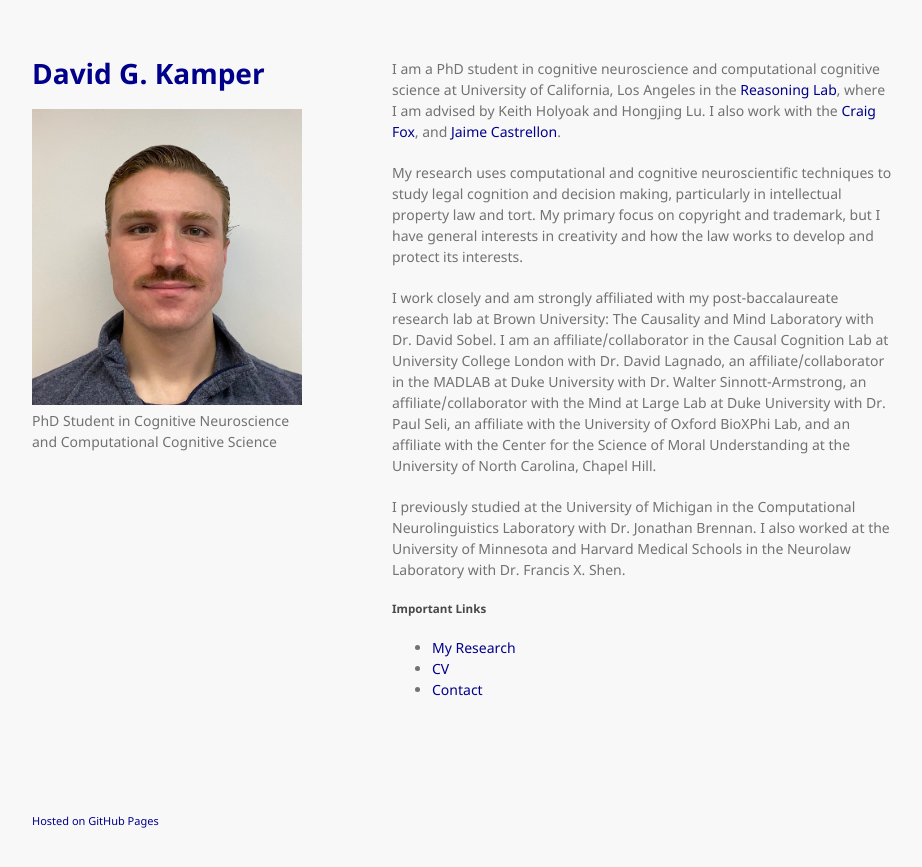
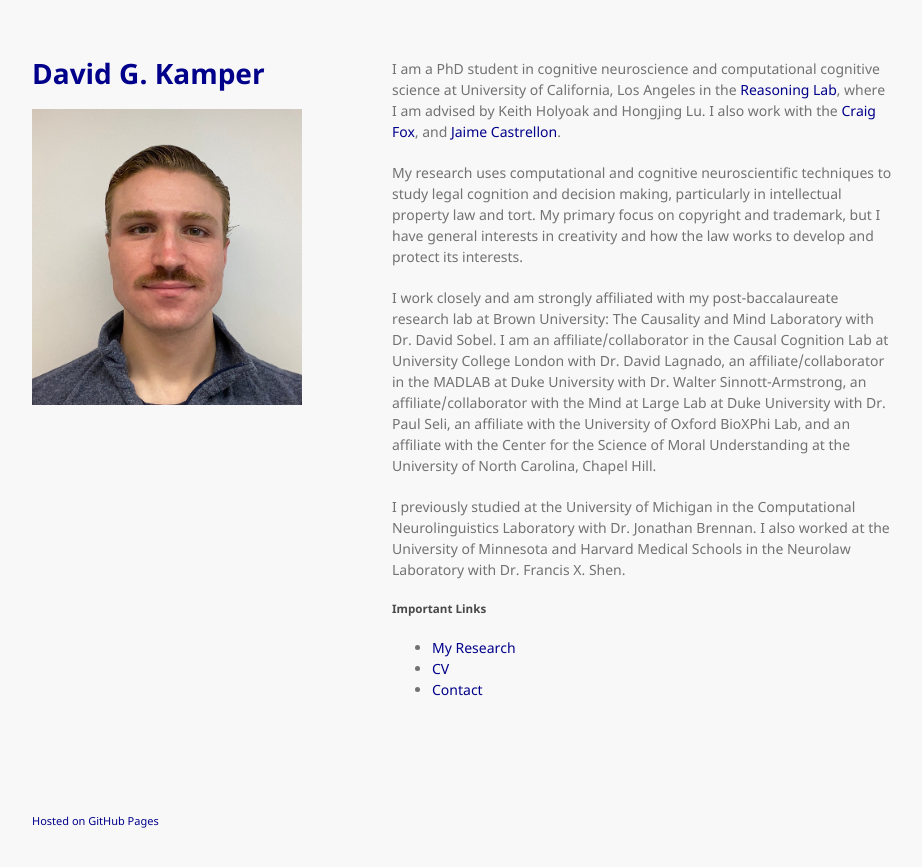
Before and after one commit to dgkamper/dgkamper.github.io, a Jekyll site: the page built from index.md, in a window 1280 px wide. Shown: the top 867 px of the page, without its empty margins (178-1100 px from the left). Built offline with Jekyll 4.4.1, drawn with Linux system fonts in a browser that asks for light colours; the repository's description, which GitHub fills in, is left out.

Commit message:
Update _config.yml

```diff
--- a/_config.yml
+++ b/_config.yml
@@ -1,6 +1,6 @@
 title: David G. Kamper
 logo: /assets/img/6ECC849C-EABB-4534-BA61-6C471A6BED6F_1_105_c.png
-description: PhD Student in Cognitive Neuroscience and Computational Cognitive Science
+description:
 show_downloads: true
 google_analytics:
 theme: jekyll-theme-minimal
```
